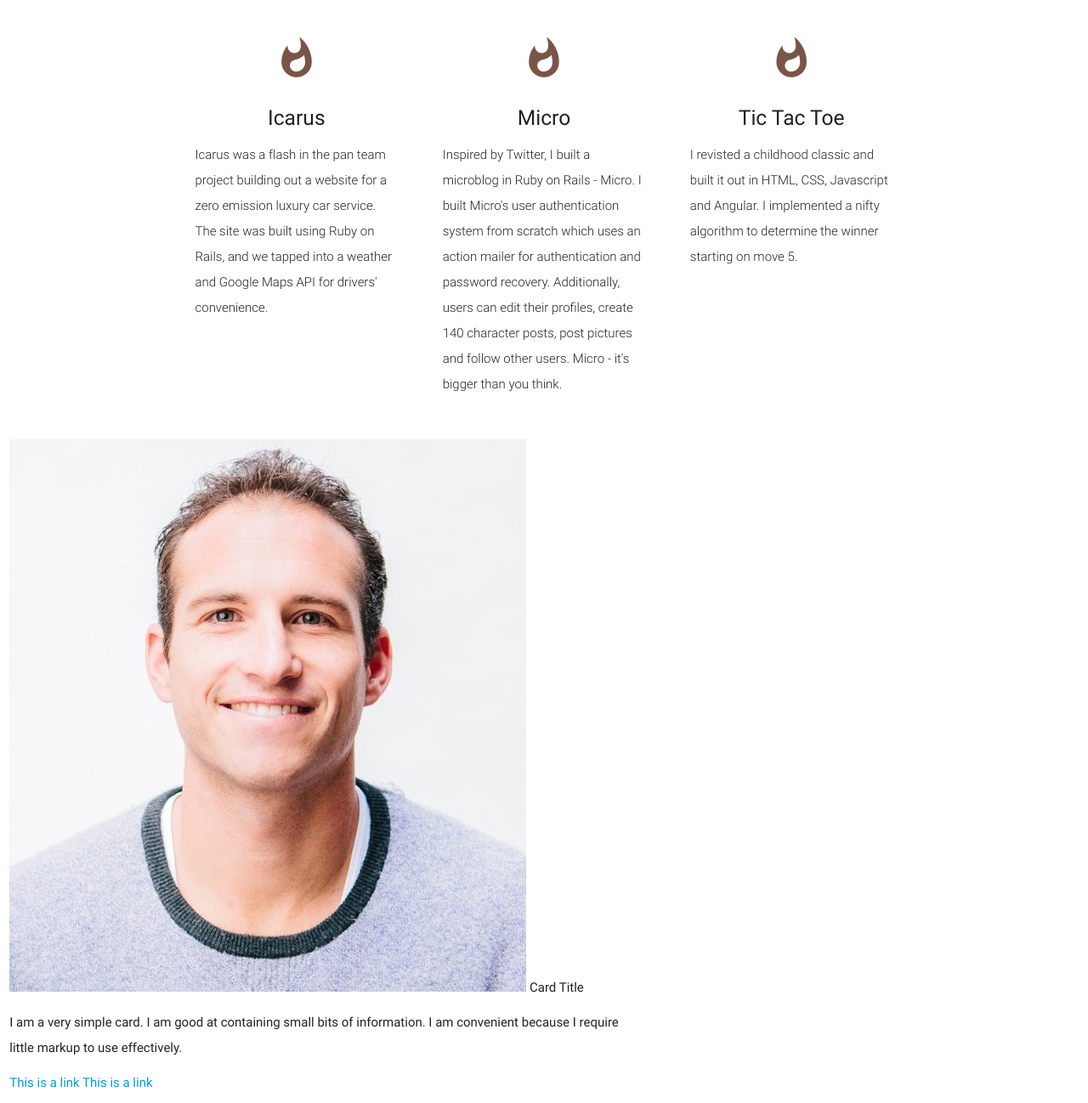
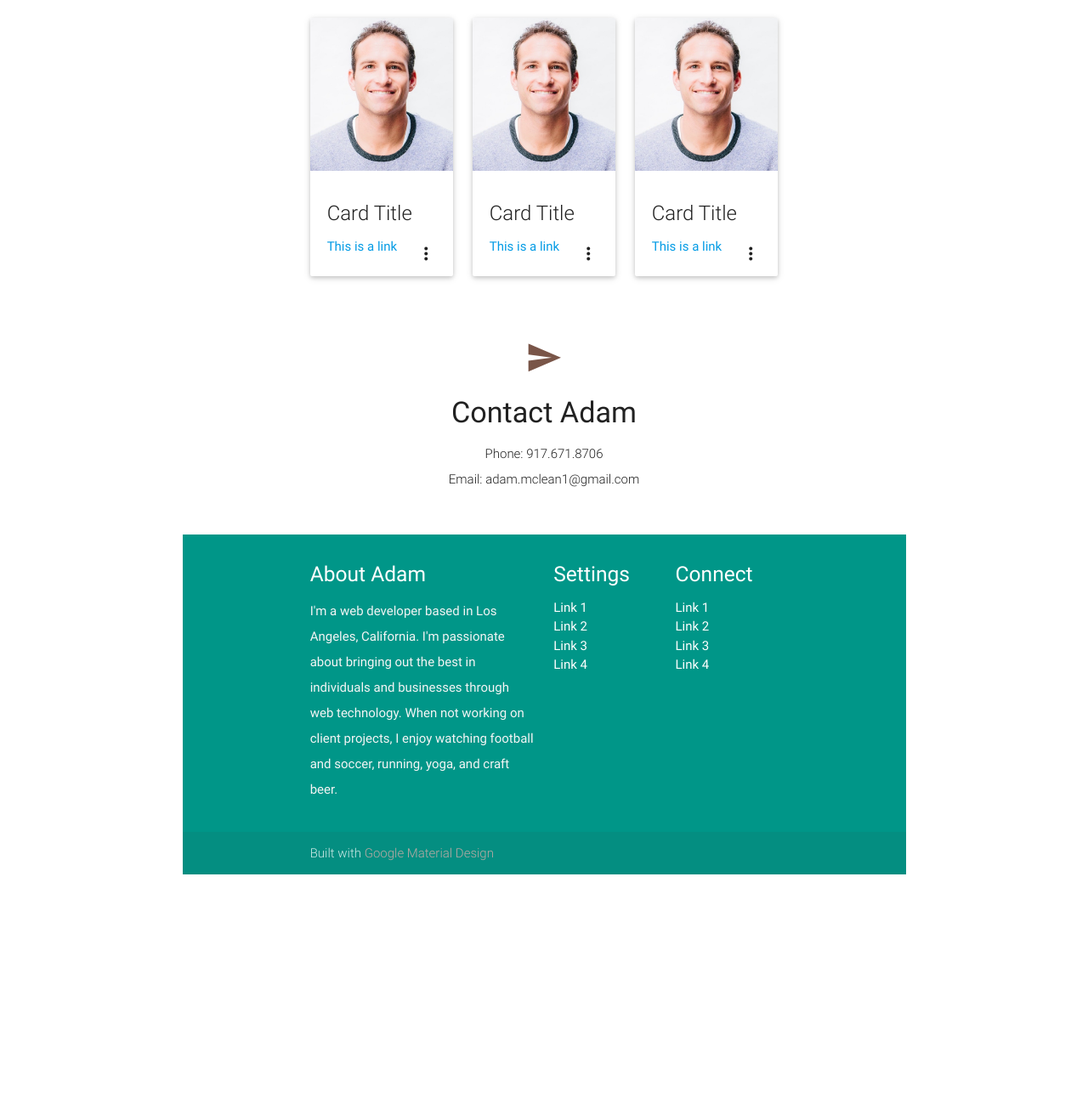
Before and after one commit to adammclean/personal_website, a plain HTML site: page portfolio.html in a window 1280 px wide. Shown: the part 462-1760 px from the top of the page at 85% size. After the commit the page ends 1506 px from the top, so only its background shows below. Drawn offline with nearby package versions, Linux system fonts and the light colour scheme.

Commit message:
configure card layout

```diff
--- a/portfolio.html
+++ b/portfolio.html
@@ -45,67 +45,12 @@
   <div class="container">
     <div class="section">
 
-      <!--   Icon Section   -->
-      <div class="row">
-        <div class="col s12 m4">
-          <div class="icon-block">
-            <h2 class="center brown-text"><i class="mdi-social-whatshot"></i></h2>
-            <h5 class="center">Icarus</h5>
-
-            <p class="light">Icarus was a flash in the pan team project building out a website for a zero emission luxury car service. The site was built using Ruby on Rails, and we tapped into a weather and Google Maps API for drivers' convenience.</p>
-          </div>
-        </div>
-
-        <div class="col s12 m4">
-          <div class="icon-block">
-            <h2 class="center brown-text"><i class="mdi-social-whatshot"></i></h2>
-            <h5 class="center">Micro</h5>
-
-            <p class="light">Inspired by Twitter, I built a microblog in Ruby on Rails - Micro. I built Micro's user authentication system from scratch which uses an action mailer for authentication and password recovery. Additionally, users can edit their profiles, create 140 character posts, post pictures and follow other users. Micro - it's bigger than you think.</p>
-          </div>
-        </div>
-
-        <div class="col s12 m4">
-          <div class="icon-block">
-            <h2 class="center brown-text"><i class="mdi-social-whatshot"></i></h2>
-            <h5 class="center">Tic Tac Toe</h5>
-
-            <p class="light">I revisted a childhood classic and built it out in HTML, CSS, Javascript and Angular. I implemented a nifty algorithm to determine the winner starting on move 5.</p>
-          </div>
-        </div>
-      </div>
-
-    </div>
-  </div>
 
 
+<div class="container">
  <div class="row">
-        <div class="col s12 m7">
-          <div class="card-small">
-            <div class="card-image">
-              <img src="headshot.jpg">
-              <span class="card-title">Card Title</span>
-            </div>
-            <div class="card-content">
-              <p>I am a very simple card. I am good at containing small bits of information.
-              I am convenient because I require little markup to use effectively.</p>
-            </div>
-            <div class="card-action">
-              <a href="#">This is a link</a>
-              <a href='#'>This is a link</a>
-            </div>
-          </div>
-        </div>
-      </div>
-
-
-<!--   Contact Section  -->
-
-
- <div class="container">
-    <div class="section">
-
-			   <div class="card-small">
+   <div class="col s4">
+      <div class="card ">
         <div class="card-image waves-effect waves-block waves-light">
           <img class="activator" src="headshot.jpg">
         </div>
@@ -118,9 +63,49 @@
           <p>Here is some more information about this product that is only revealed once clicked on.</p>
         </div>
       </div>
+    </div>
 
 
+			<div class="col s4">
+        <div class="card ">
+        <div class="card-image waves-effect waves-block waves-light">
+          <img class="activator" src="headshot.jpg">
+        </div>
+        <div class="card-content">
+          <span class="card-title activator grey-text text-darken-4">Card Title <i class="mdi-navigation-more-vert right"></i></span>
+          <p><a href="#">This is a link</a></p>
+        </div>
+        <div class="card-reveal">
+          <span class="card-title grey-text text-darken-4">Card Title <i class="mdi-navigation-close right"></i></span>
+          <p>Here is some more information about this product that is only revealed once clicked on.</p>
+        </div>
+      </div>
+    </div>
 
+		<div class="col s4">
+        <div class="card ">
+        <div class="card-image waves-effect waves-block waves-light">
+          <img class="activator" src="headshot.jpg">
+        </div>
+        <div class="card-content">
+          <span class="card-title activator grey-text text-darken-4">Card Title <i class="mdi-navigation-more-vert right"></i></span>
+          <p><a href="#">This is a link</a></p>
+        </div>
+        <div class="card-reveal">
+          <span class="card-title grey-text text-darken-4">Card Title <i class="mdi-navigation-close right"></i></span>
+          <p>Here is some more information about this product that is only revealed once clicked on.</p>
+        </div>
+      </div>
+  </div>
+</div>
+</div>
+
+
+<!--   Contact Section  -->
+
+
+ <div class="container">
+    <div class="section">
       <div class="row">
         <div class="col s12 center">
           <h3><i class="mdi-content-send brown-text"></i></h3>
```
Also changed, not shown: index.html (+1 -1 lines).
